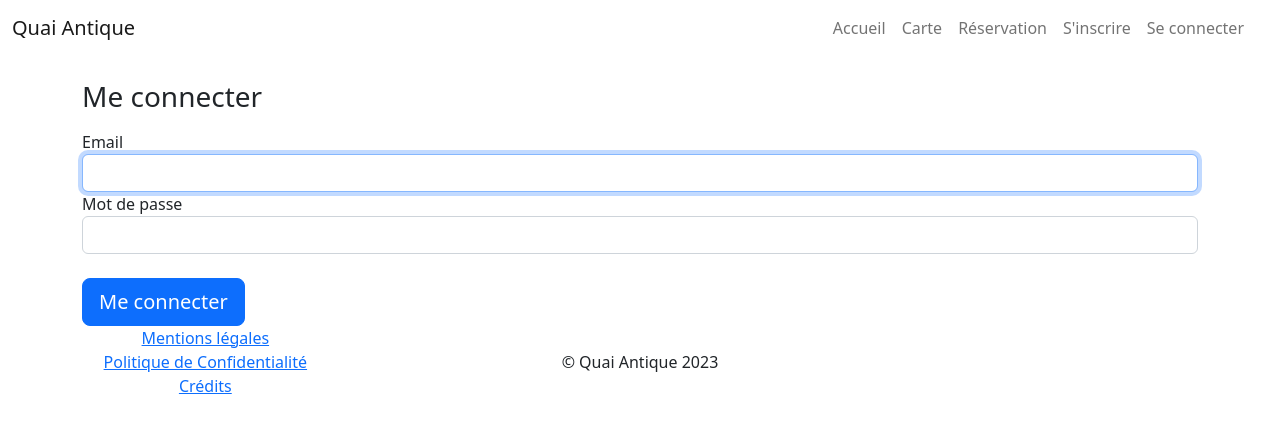
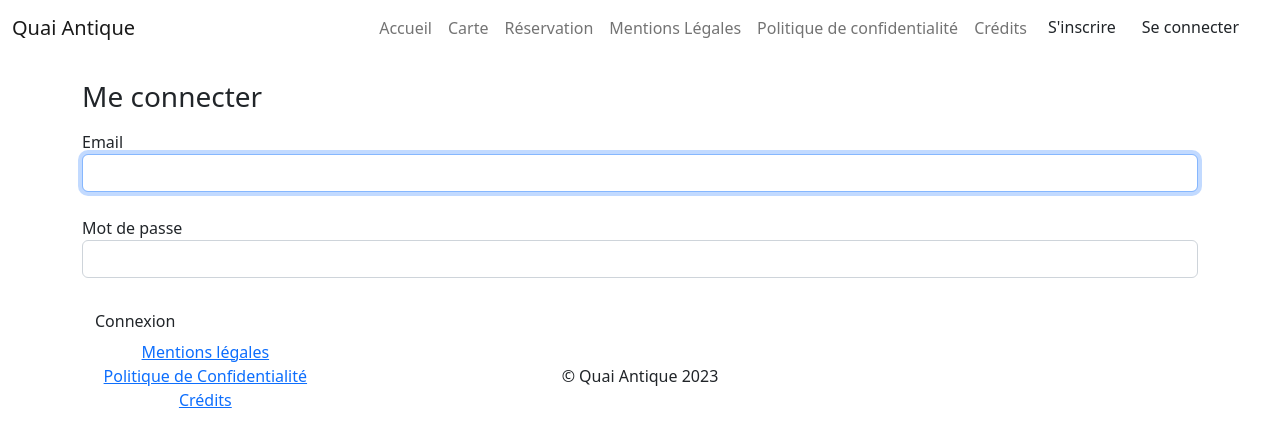
Before and after one commit to Mist3rYan/QuaiAntique, a Symfony app: template templates/security/login.html.twig in a window 1280 px wide. Shown: the top 447 px of the page. Run offline with Twig, Linux system fonts and the light colour scheme; the template is opened without the code that fills it, so the values that code supplies are empty; some libraries are stand-ins or nearby versions.

Commit message:
mise en place structure css

```diff
--- a/templates/partials/_header.html.twig
+++ b/templates/partials/_header.html.twig
@@ -21,10 +21,19 @@
 						<a class="nav-link" href="#">Réservation</a>
 					</li>
 					<li class="nav-item hiddenLi">
-						<a class="nav-link" href="#">S'inscrire</a>
+						<a class="nav-link" href="#">Mentions Légales</a>
+					</li>
+					<li class="nav-item hiddenLi">
+						<a class="nav-link" href="#">Politique de confidentialité</a>
+					</li>
+					<li class="nav-item hiddenLi">
+						<a class="nav-link" href="#">Crédits</a>
 					</li>
 					<li class="nav-item">
-						<a class="nav-link" href="{{path('app_login')}}">Se connecter</a>
+						<a class="btn btnNavbar" href="#">S'inscrire</a>
+					</li>
+					<li class="nav-item">
+						<a class="btn btnNavbar" href="{{path('app_login')}}">Se connecter</a>
 					</li>
 				</ul>
 			</div>
--- a/templates/security/login.html.twig
+++ b/templates/security/login.html.twig
@@ -23,7 +23,7 @@
 					<h1 class="h3 mb-3 font-weight-normal">Me connecter</h1>
 					<label for="inputEmail">Email</label>
 					<input type="email" value="{{ last_username }}" name="email" id="inputEmail" class="form-control" autocomplete="email" required autofocus>
-					<label for="inputPassword">Mot de passe</label>
+					<label class="mt-4" for="inputPassword">Mot de passe</label>
 					<input type="password" name="password" id="inputPassword" class="form-control" autocomplete="current-password" required>
 
 					<input
@@ -40,8 +40,8 @@
 					        </div>
 					    #}
 
-					<button class="btn btn-lg btn-primary mt-4" type="submit">
-						Me connecter
+					<button class="btn btnNavbar mt-4" type="submit">
+					Connexion
 					</button>
 				</form>
 			</div>
```
Also changed, not shown: assets/css/app.scss (+41 -3 lines), templates/home/index.html.twig (+6 -15 lines), templates/home/section.html.twig (added, +14 -0 lines), templates/home/galerie.html.twig (added).
